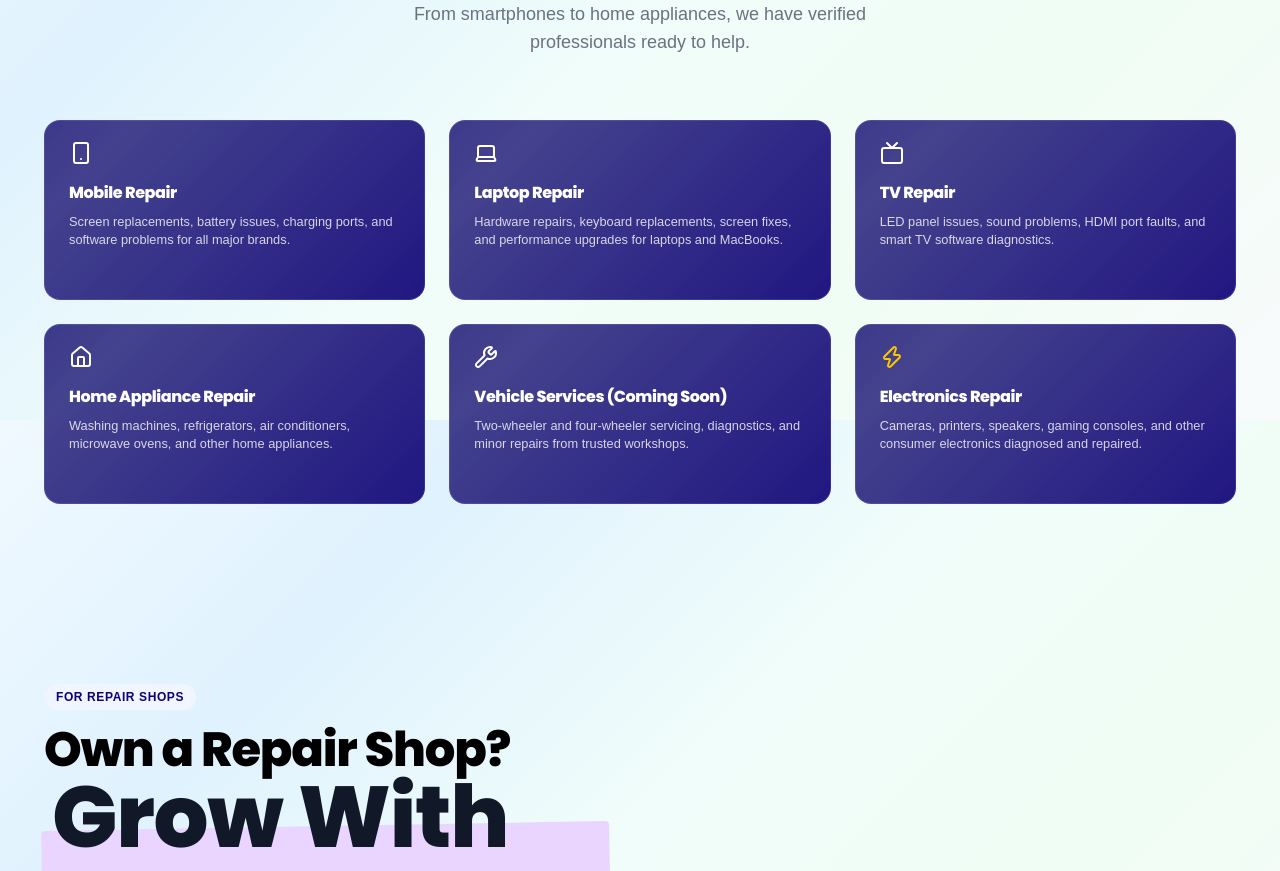
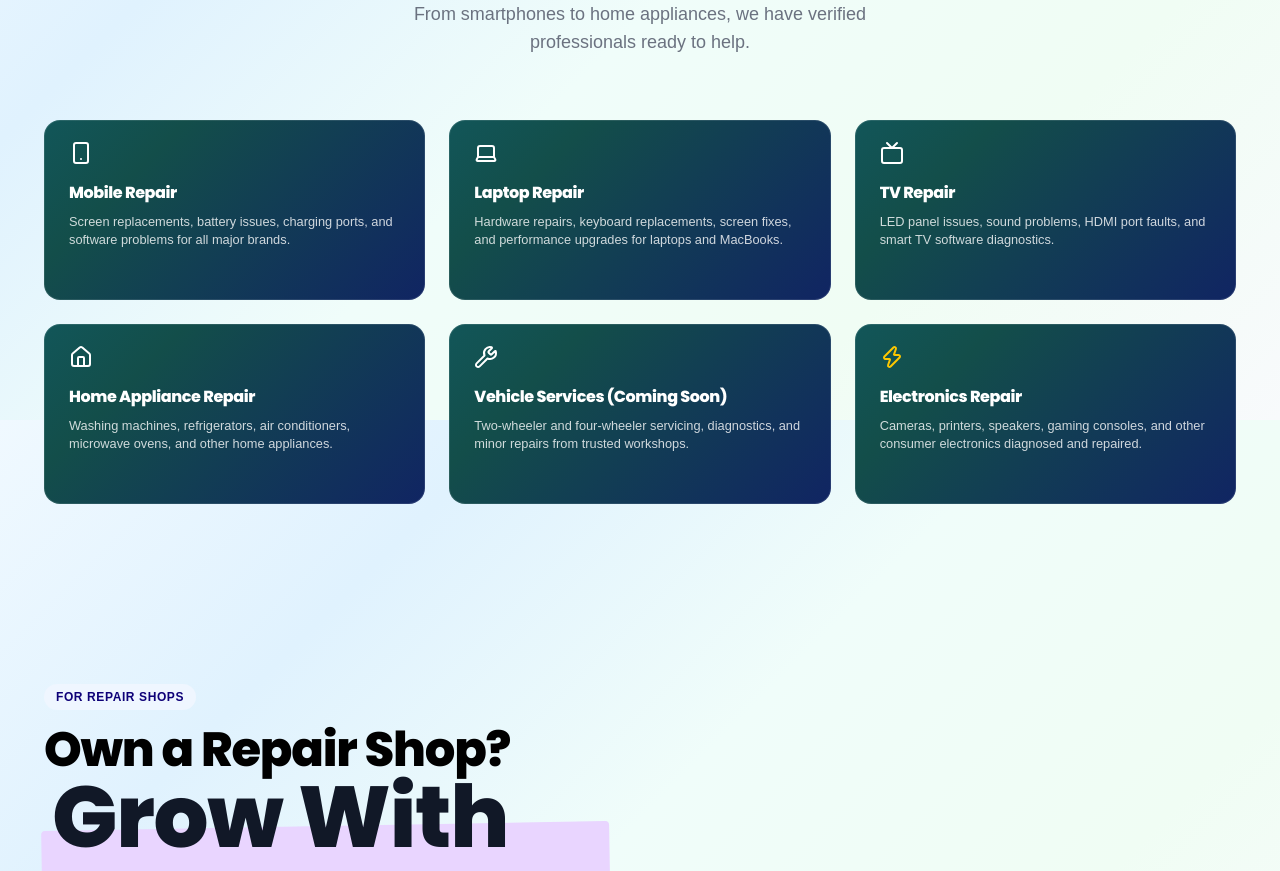
Before and after one commit to Saneajayy/rparwebb, a React (Vite) app: page / in a window 1280 px wide. Shown: the part 1980-2851 px from the top of the page. Built offline with nearby package versions, Linux system fonts and the light colour scheme; a web font is replaced by a local one.

Commit message:
UI: inject teal accents into Services cards animated gradient

```diff
--- a/src/index.css
+++ b/src/index.css
@@ -1011,11 +1011,12 @@ main {
 
 .service-card {
   background: linear-gradient(-45deg,
-      rgba(14, 1, 120, 0.95) 0%,
-      rgba(49, 46, 129, 0.9) 50%,
-      rgba(14, 1, 120, 0.95) 100%);
-  background-size: 200% 200%;
-  animation: navGradient 15s ease infinite;
+      #0e0178 0%,
+      #134e4a 35%,
+      #0e7490 65%,
+      #0e0178 100%);
+  background-size: 400% 400%;
+  animation: navGradient 12s ease infinite;
   display: flex;
   flex-direction: column;
   height: 100%;
```
